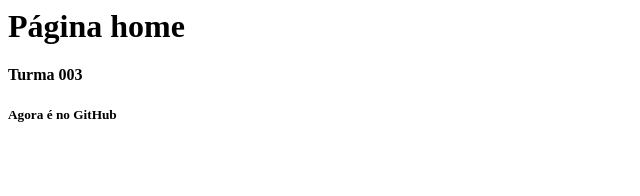
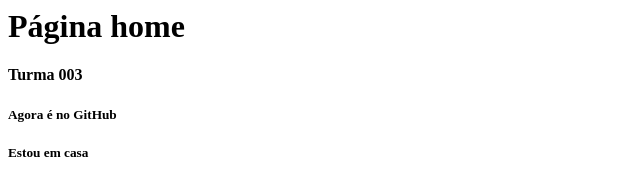
Before and after one commit to profvitao/projeto_turma3, a plain HTML site: page index.html in a window 1280 px wide. Shown: the full height of the page, 0-640 px from the left. Drawn offline with Linux system fonts and the light colour scheme.

Commit message:
Estou de casa

```diff
--- a/index.html
+++ b/index.html
@@ -6,5 +6,6 @@
     <h1>Página home</h1>
 	<h4>Turma 003</h4>
         <h5>Agora é no GitHub</h5>
+        <h5>Estou em casa</h5>
   </body>
 </html>
```
